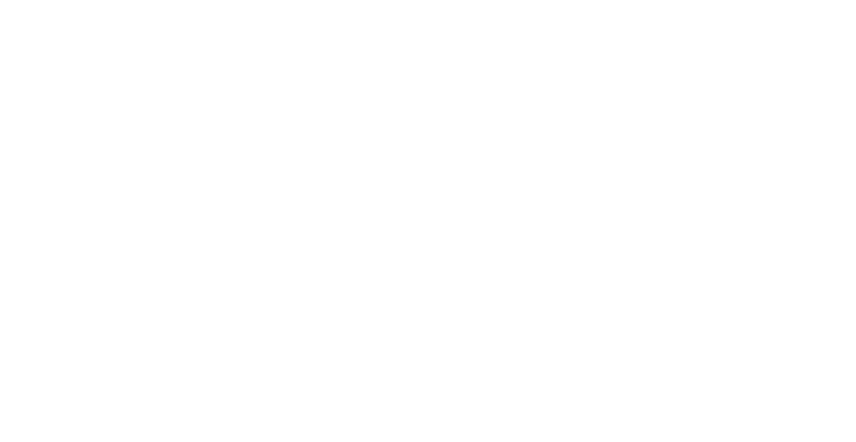
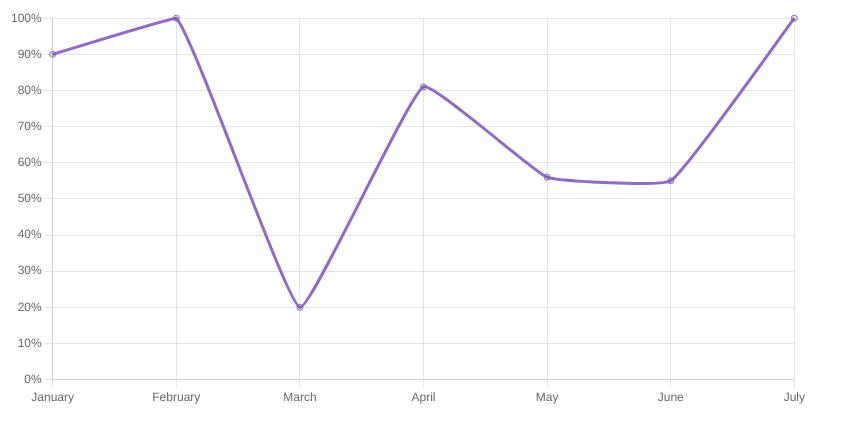
Before and after one commit to Sapariyeva/esdp-ajs15-team-2, a React (Vite) app in the folder front/: page / in a window 1280 px wide. Shown: the top 442 px of the page, without its empty margins (0-856 px from the left). Built offline with nearby package versions, Linux system fonts and the light colour scheme.

Commit message:
#10 внес изменения в подсказки

```diff
--- a/front/src/components/Chart/Chart.tsx
+++ b/front/src/components/Chart/Chart.tsx
@@ -21,7 +21,7 @@
                 label: 'Всплывашка',/*Название,которое будет отображаться в легенде графика*/
                 data: [90, 100, 20, 81, 56, 55, 100],/*Массив чисел, представляющих значения данных, соответствующие меткам на оси X.*/
                 fill: false,/*нужно ли заполнять область под линией*/
-                borderColor: 'rgb(75, 192, 192)',/*цвет линии*/
+                borderColor: '#9069CD',/*цвет линии*/
                 tension: 0.1/*степень кривизны линии от 0 до 1*/
             }
         ]
@@ -37,10 +37,14 @@
                 display: false
             },
             tooltip: { // Настройки для всплывающих подсказок
+                displayColors: false, // Отключает индикаторы цветов
                 callbacks: {
                     label: function (context: any) { // Функция для форматирования содержимого подсказки
-                        return context.dataset.label + ': КУ ' + context.parsed.y + '%' +
-                        "\n Глаголы :";
+                        return [
+                            `${context.dataset.label}`,
+                            `КУ: ${context.parsed.y}%`,
+                            'Глаголы:'
+                        ];
                     }
                 }
             }
--- a/front/src/components/routes/routes.tsx
+++ b/front/src/components/routes/routes.tsx
@@ -1,4 +1,5 @@
 import { Route, Routes as RouterRoutes } from "react-router-dom";
+
 
 export const Routes = () => {
   return (
--- a/front/src/main.tsx
+++ b/front/src/main.tsx
@@ -3,11 +3,13 @@
 import store, { persistor } from "./app/store.ts";
 import { PersistGate } from "redux-persist/integration/react";
 import App from './containers/App.tsx';
+import LineChart from './components/Chart/Chart.tsx';
 
 ReactDOM.createRoot(document.getElementById('root')!).render(
-    <Provider store={store}>
-      <PersistGate loading={null} persistor={persistor}>
-        <App />
-      </PersistGate>
-    </Provider>
+  <Provider store={store}>
+    <PersistGate loading={null} persistor={persistor}>
+      <App />
+      <LineChart />
+    </PersistGate>
+  </Provider>
 )
```
